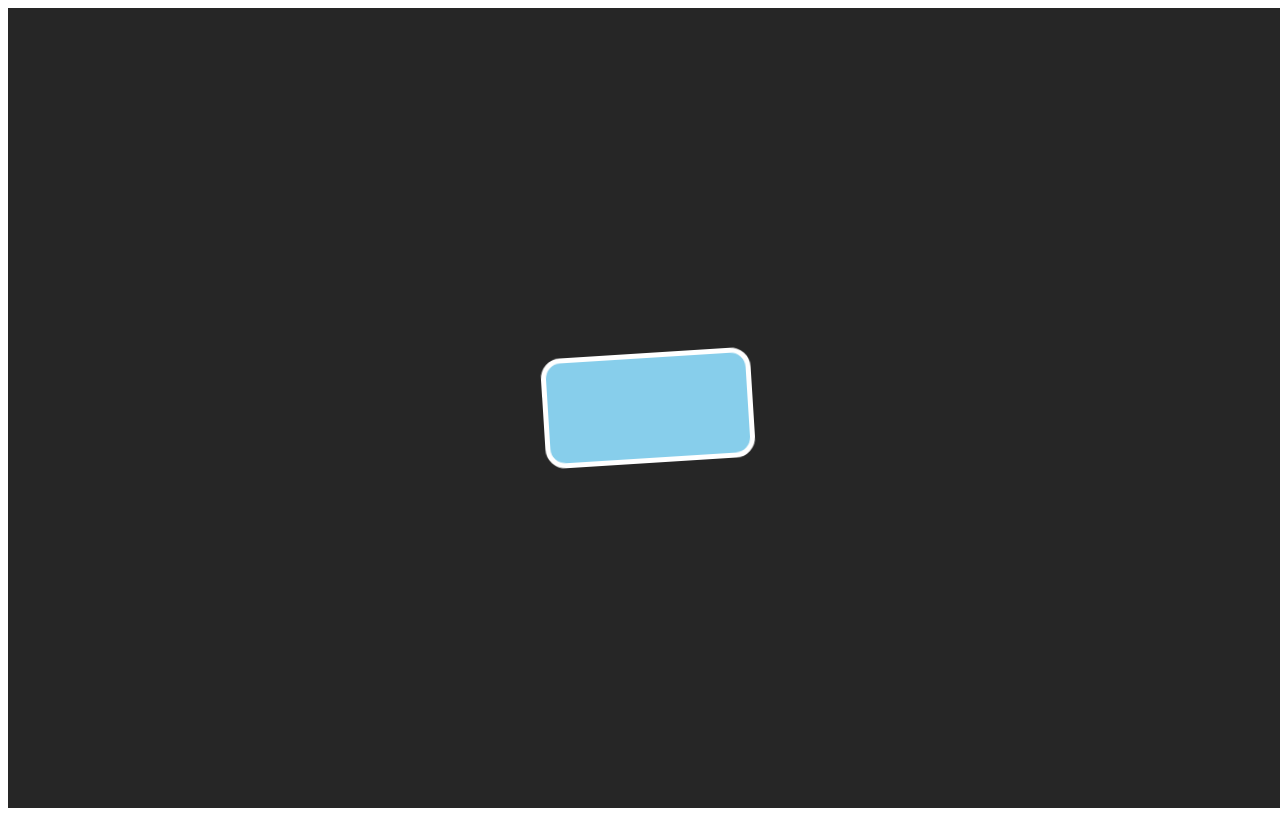
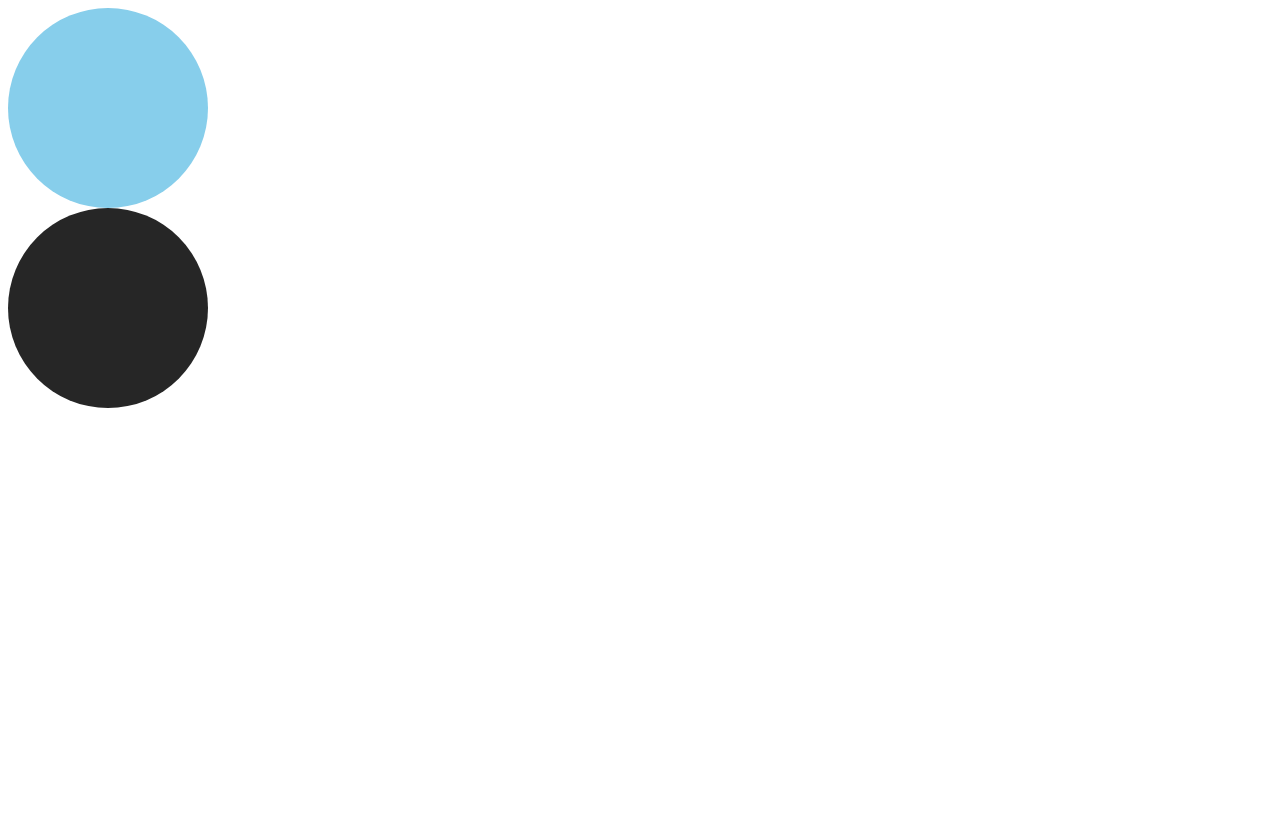
Before and after one commit to meowTarae/ReactJS, a React (Create React App) app: page / in a window 1280 px wide. Built offline with nearby package versions, Linux system fonts and the light colour scheme.

Commit message:
12_08-12:43

```diff
--- a/src/App.tsx
+++ b/src/App.tsx
@@ -1,39 +1,11 @@
-import styled, { keyframes } from "styled-components";
-
-const Wrapper = styled.div`
-  width: 100vw;
-  height: 100vh;
-
-  display: flex;
-  justify-content: center;
-  align-items: center;
-
-  background-color: #262626;
-`;
-
-const TurnnigBox = keyframes`
-  from{
-    transform: rotate(0deg);
-  }
-  to{
-    transform: rotate(360deg);
-  }
-`;
-
-const Box = styled.div`
-  background-color: skyblue;
-  width: 200px;
-  height: 100px;
-  border-radius: 20px;
-  border: 5px solid white;
-  animation: ${TurnnigBox} 2s linear infinite;
-`;
+import Circle from "./Circle";
 
 function App() {
   return (
-    <Wrapper>
-      <Box />
-    </Wrapper>
+    <div>
+      <Circle bgColor="skyblue" />
+      <Circle bgColor="#262626" />
+    </div>
   );
 }
 
--- /dev/null
+++ b/src/Circle.tsx
@@ -0,0 +1,22 @@
+import styled from "styled-components";
+
+interface ContainerProps {
+  bgColor: string;
+}
+
+const Container = styled.div<ContainerProps>`
+  width: 200px;
+  height: 200px;
+  background-color: ${(p) => p.bgColor};
+  border-radius: 50%;
+`;
+
+interface CircleProps {
+  bgColor: string;
+}
+
+function Circle({ bgColor }: CircleProps) {
+  return <Container bgColor={bgColor} />;
+}
+
+export default Circle;
--- a/src/index.tsx
+++ b/src/index.tsx
@@ -1,23 +1,10 @@
-import { ThemeProvider } from "styled-components";
 import React from "react";
 import ReactDOM from "react-dom";
 import App from "./App";
 
-const darkTheme = {
-  textColor: "whiteSmoke",
-  backgroundColor: "#262626",
-};
-
-const lightTheme = {
-  textColor: "#262626",
-  backgroundColor: "whiteSmoke",
-};
-
 ReactDOM.render(
   <React.StrictMode>
-    <ThemeProvider theme={darkTheme}>
-      <App />
-    </ThemeProvider>
+    <App />
   </React.StrictMode>,
   document.getElementById("root")
 );
```
Also changed, not shown: 1 other file (tests, documents, lock files or other folders).
